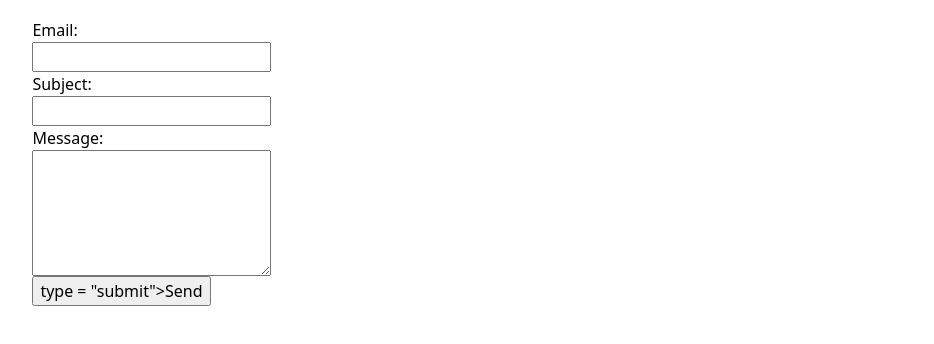
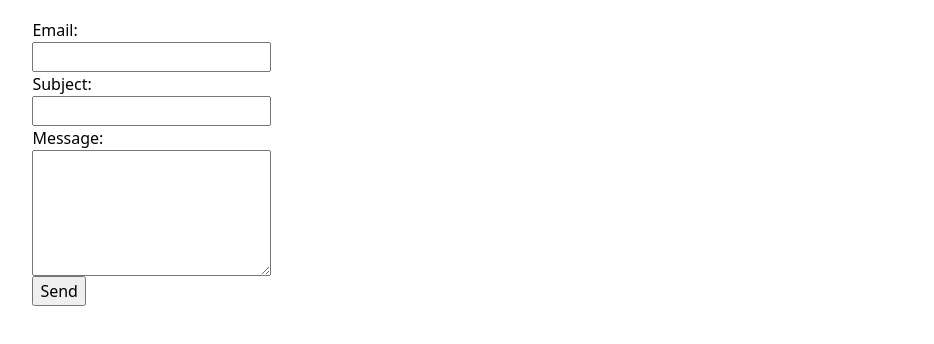
Before and after one commit to saharzahir/Portfolio, a plain HTML site: page Contact/index.html in a window 1280 px wide. Shown: the part 156-500 px from the top of the page, without its empty margins (150-1084 px from the left). Drawn offline with Linux system fonts and the light colour scheme.

Commit message:
Update index.html

```diff
--- a/Contact/index.html
+++ b/Contact/index.html
@@ -38,7 +38,7 @@
         <textarea name="body" rows = "5" required></textarea>
       </label>
 
-      <button> type = "submit">Send</button>
+      <button type = "submit">Send</button>
 
   </form>
 
```
